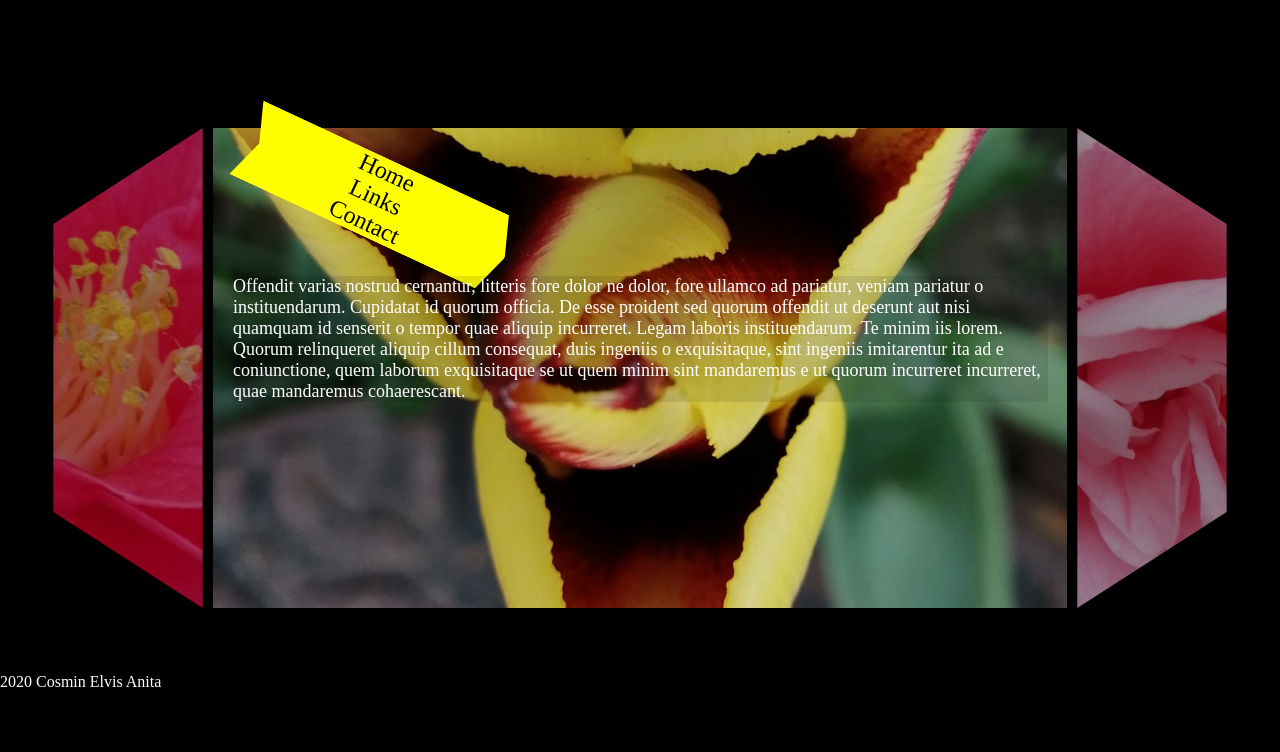
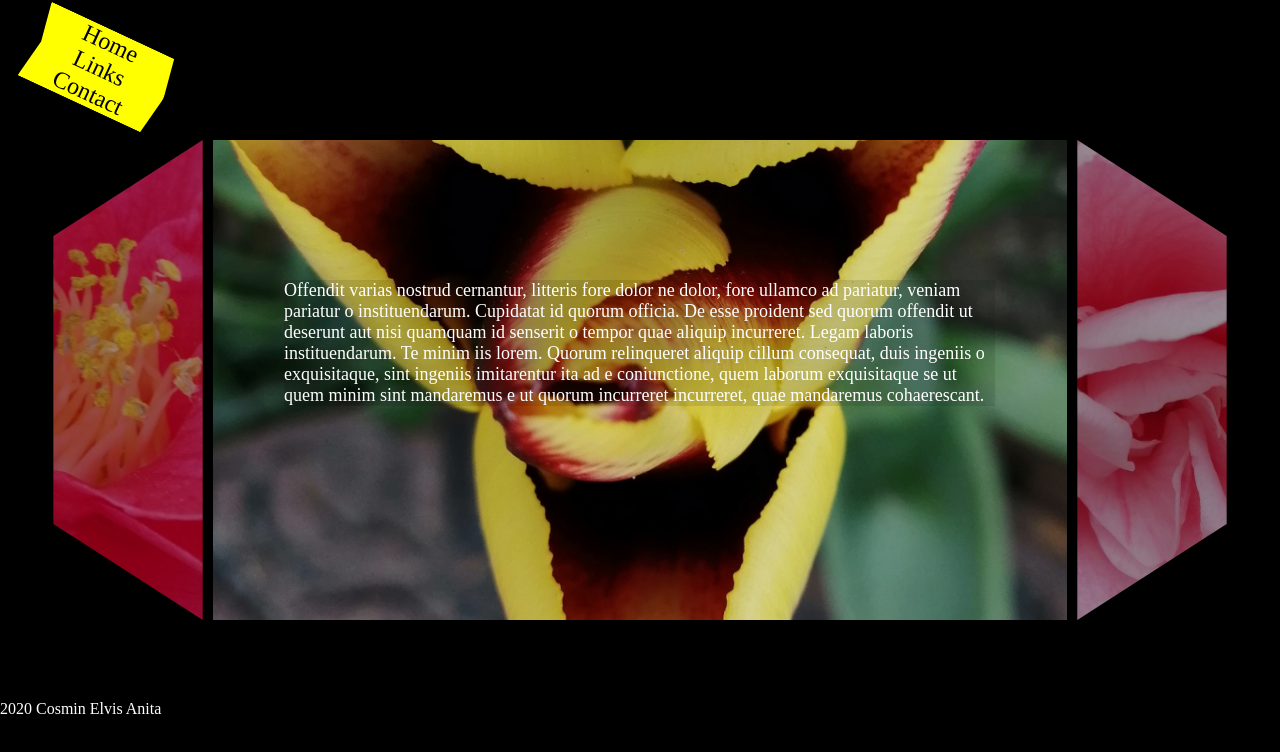
Before and after one commit to AnitaCosminElvis/F-C-WebSite, a plain HTML site: page index.html in a window 1280 px wide. Drawn offline with Linux system fonts and the light colour scheme.

Commit message:
Refactored the code which dealt with the design of the main elements so that it reflects the revamp changes
Refactored the code which dealt with the design of the main elements so that it reflects the revamp changes.

```diff
--- a/css/main.css
+++ b/css/main.css
@@ -12,27 +12,26 @@ body{
 .main_grid{
     display: grid;
     background-color: black;
-    grid-template-columns: 15% repeat(22, 1fr) 15%;
-    grid-template-rows: repeat(9, fr) 5%;
-    margin: 10% auto;
-}
-
-.grid_header    {
-    grid-column: 1/25;
-    grid-row: 1/9;
+    grid-template-columns: repeat(9, 1fr);
+    grid-template-rows: 20% repeat(7, 10%) 10%;
 }
 
 .grid_menu {
-    grid-column: 3/10;
+    grid-column: 1/10;
     grid-row: 1;
 }
 
-.grid_main      {
-    grid-column: 3/23;
+.grid_background {
+    grid-column: 1/10;
     grid-row: 2/9;
 }
 
+.grid_main {
+    grid-column: 3/8;
+    grid-row: 4/9;
+}
+
 .grid_footer    {
-    grid-column: 1/25;
+    grid-column: 1/10;
     grid-row: 10;
 }
--- a/css/menu.css
+++ b/css/menu.css
@@ -1,11 +1,11 @@
 .main_menu{
     width: 100%;
-    height: auto;
+    height: 100%;
     font-size: 1.5em;
     background-color: yellow;
     transform: rotate(25deg);
     clip-path:polygon(0 0,95% 0,100% 50%,95% 100%,0 100%,5% 50%);
-    margin-top: 10%;
+    margin: 20%;
 }
 
 .main_menu ul{
@@ -13,7 +13,7 @@
     display: -ms-flexbox;
     flex-direction: column;
     justify-content: space-around;
-    width: auto;
+    width: 100%;
     height: 100%;
 }
 
@@ -22,7 +22,7 @@
     display: -ms-flexbox;
     justify-content: space-around;
     width: 100%;
-    height: auto;
+    width: 100%;
     color: black;
 }
 
--- a/index.html
+++ b/index.html
@@ -9,10 +9,20 @@
 
 <body>
 
+    <div class="main_grid">
+        <header>
+            <div class ="grid_menu">
+                <menu class="main_menu">
+                    <ul>
+                        <li><a href="index.html">Home</a></li>
+                        <li><a href="links.html">Links</a></li>
+                        <li><a href="contact.html">Contact</a></li>
+                    </ul>
+                </menu>
+            </div>
+        </header>
 
-    <div class="main_grid">
-        <header class="grid_header carousel">
-            <div class="carousel_grid">
+       <div class="grid_background carousel_grid carousel">
             <figure class="grid_img_center">
                 <img id="id_img_center" src="/imgs/carousel/1.jpg" alt="Flower">
             </figure>
@@ -22,17 +32,6 @@
             <figure class="grid_btn_right">
                 <img  id="id_btn_right" src="" alt="Back">
             </figure>
-            </div>
-        </header>
-
-        <div class ="grid_menu">
-            <menu class="main_menu">
-                <ul>
-                    <li><a href="index.html">Home</a></li>
-                    <li><a href="links.html">Links</a></li>
-                    <li><a href="contact.html">Contact</a></li>
-                </ul>
-            </menu>
         </div>
 
         <div class ="grid_main">
```
Lines whose indentation alone changed are shown as unchanged.
